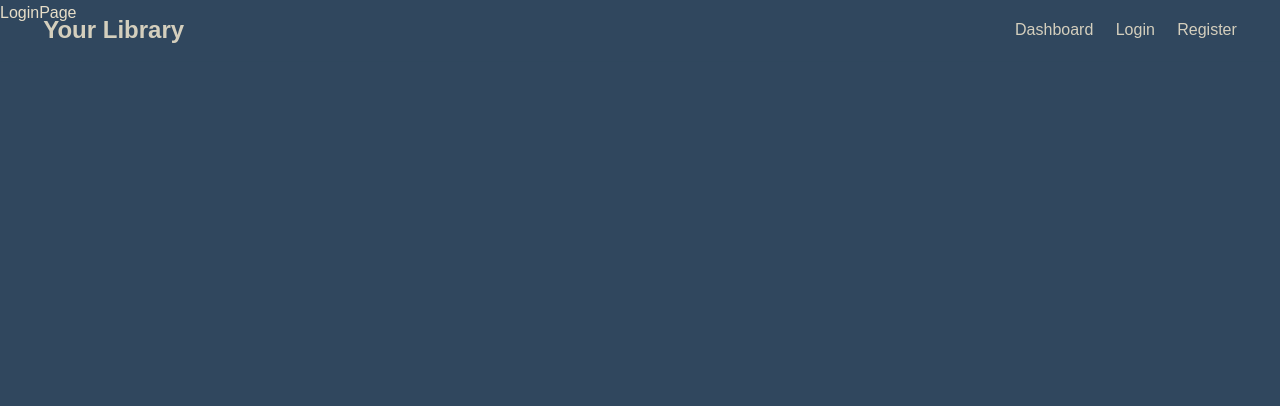
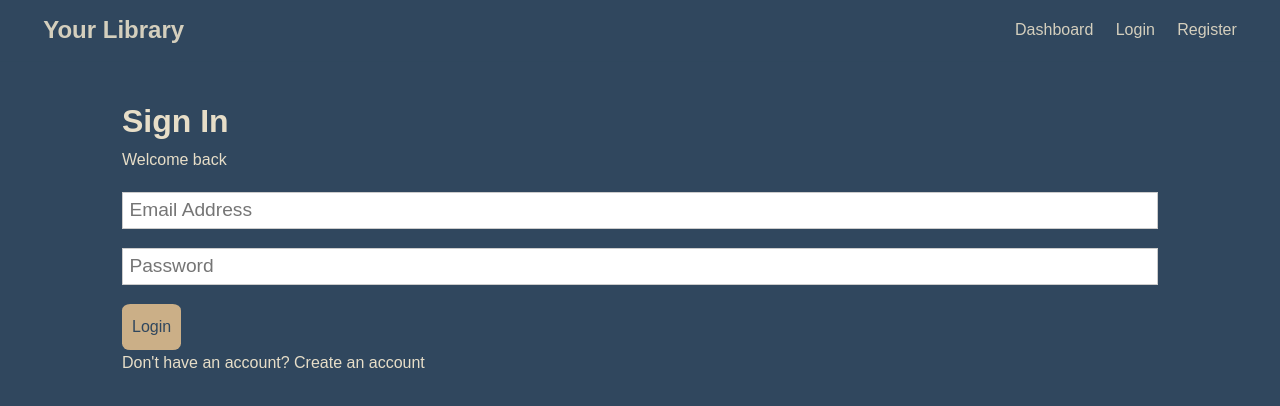
Before and after one commit to raboomar/BookLibrary, a React (Create React App) app in the folder client/: page /login in a window 1280 px wide. Shown: the top 406 px of the page. Built offline with nearby package versions, Linux system fonts and the light colour scheme.

Commit message:
created login page

```diff
--- a/client/src/auth/pages/LoginPage.js
+++ b/client/src/auth/pages/LoginPage.js
@@ -1,7 +1,67 @@
-import React from "react";
+import React, { useState } from "react";
+import { Link } from "react-router-dom";
+const LoginPage = () => {
+  const [formData, setFormData] = useState({
+    email: "",
+    password: "",
+  });
+  const { email, password } = formData;
 
-const LoginPage = () => {
-  return <div>LoginPage</div>;
+  const handleOnChange = (e) => {
+    setFormData({ ...formData, [e.target.name]: e.target.value });
+  };
+
+  const handleSubmit = async (e) => {
+    e.preventDefault();
+
+    console.log(formData);
+    const user = {
+      email,
+      password,
+
+      // registerUser(newUser);
+    };
+  };
+  return (
+    <section className="container">
+      <h1 className="large text-primary">Sign In</h1>
+      <p className="lead">
+        <i className="fas fa-user"></i> Welcome back
+      </p>
+      <form className="form" onSubmit={(e) => handleSubmit(e)}>
+        <div className="form-group">
+          <input
+            type="email"
+            placeholder="Email Address"
+            name="email"
+            value={email}
+            onChange={(e) => {
+              handleOnChange(e);
+            }}
+            required
+          />
+        </div>
+        <div className="form-group">
+          <input
+            type="password"
+            placeholder="Password"
+            name="password"
+            minLength="6"
+            value={password}
+            onChange={(e) => {
+              handleOnChange(e);
+            }}
+            required
+          />
+        </div>
+
+        <input type="submit" className="btn btn-primary" value="Login" />
+      </form>
+      <p className="my-1">
+        Don't have an account? <Link to="/register">Create an account</Link>
+      </p>
+    </section>
+  );
 };
 
 export default LoginPage;
```
